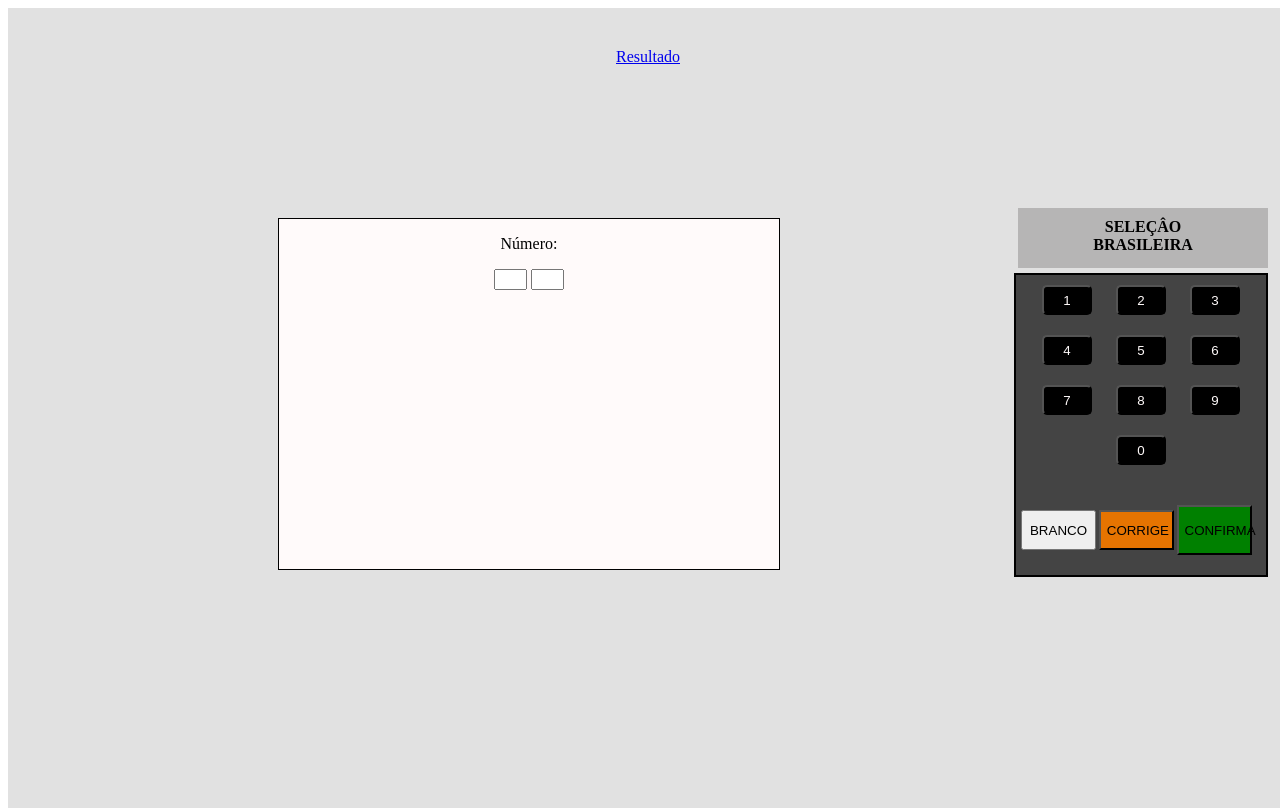
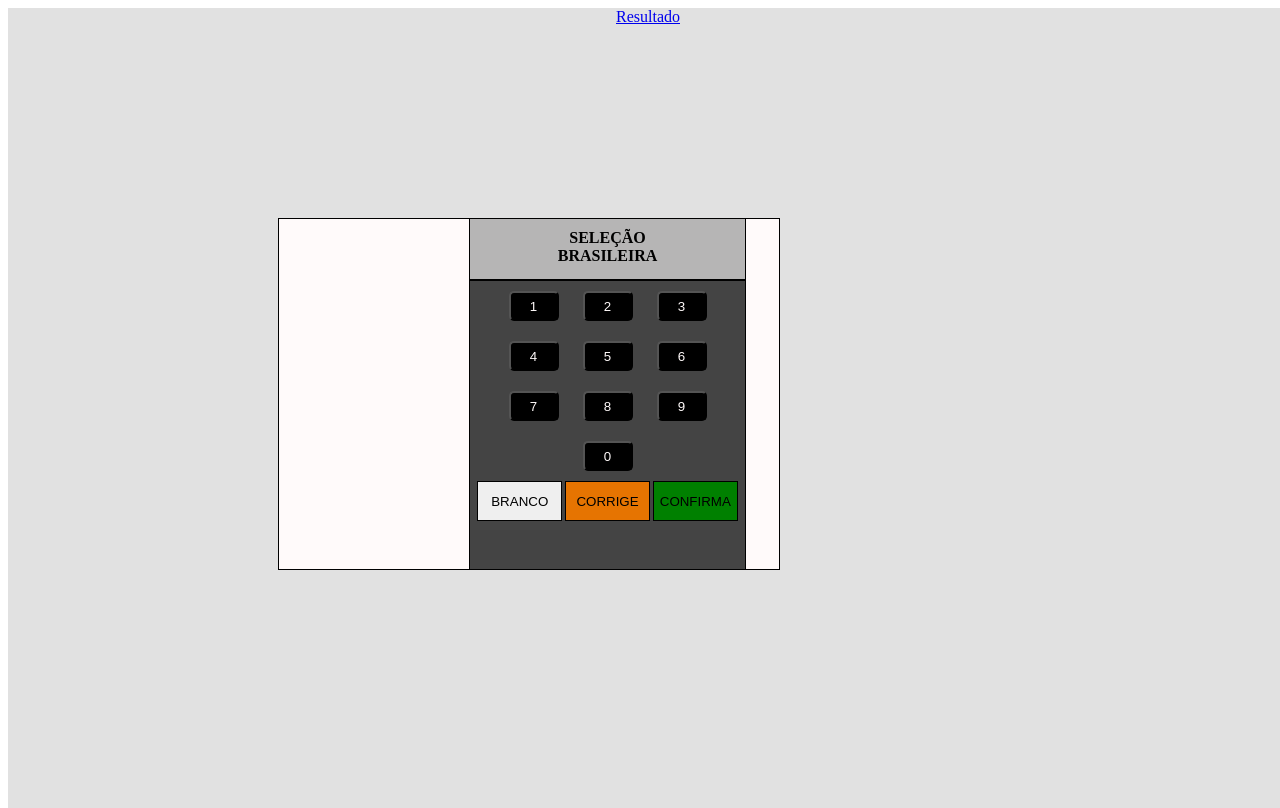
Before and after one commit to boliveira12/Urna-Futebol, a plain HTML site: page index.html in a window 1280 px wide. Drawn offline with Linux system fonts and the light colour scheme.

Commit message:
ajustando pra ficar tudo junto

```diff
--- a/index.html
+++ b/index.html
@@ -19,7 +19,7 @@
                     </form>
                 </div>
                 <div class="cinzaEscuro">
-                    <b>SELEÇÂO<br>BRASILEIRA</b>
+                    <b>SELEÇÃO<br>BRASILEIRA</b>
                 </div>
                 <div class="preto">
                     <button class="bnt click" onclick="inserir(1)">1</button>
@@ -33,7 +33,7 @@
                     <button class="bnt click" onclick="inserir(9)">9</button>
                     <button class="bnt click" onclick="inserir(0)">0</button>
                     <div class="teclado2">
-                        <button class="branco  click">BRANCO</button>
+                        <button class="white  click">BRANCO</button>
                         <button class="laranja  click" onclick="corrige()">CORRIGE</button>
                         <button class="verde" onclick="votar()">CONFIRMA</button>
                     </div>
--- a/style.css
+++ b/style.css
@@ -14,10 +14,11 @@
   }
   .cinzaEscuro{
     top: 50%;
-    margin-top: -200px;
-    width: 250px;
+    margin-top: -190px;
+    width: 275px;
     height: 60px;
-    right: 20px;
+    right: 542px;
+    border: solid 1px black;
     position: absolute;
   }
   b{
@@ -25,14 +26,14 @@
     top: 10px;
   }
   .preto{
-    border: solid 2px;
+    position: absolute;
+    border: solid 1px;
     top: 50%;
-    margin-top: -135px;
-    position: absolute;
+    margin-top: -128px;
     background-color: #444;
-    height: 300px;
-    width: 250px;
-    right: 20px;
+    height: 288px;
+    width: 275px;
+    right: 542px;
   }
   .cinzaClaro{
     position: absolute;
@@ -41,7 +42,6 @@
     margin-left: -370px;
     top: 50%;
     margin-top: -190px;
-    position: absolute;
     height: 350px;
     width: 500px;
     background-color: snow;
@@ -59,22 +59,24 @@
   }
   .teclado2{
     font-size: 11px;
-    position: absolute;
-    bottom: 20px;
+    bottom: 15px;
     left: 5px;
     color: black;
   }
-  .branco{
+  .white{
     height: 40px;
-    width: 75px;
+    width: 85px;
+    border: solid 1px;
   }
   .laranja{
     height: 40px;
-    width: 75px;
+    width: 85px;
     background-color: #E67401;
+    border: solid 1px;
   }
   .verde{
-    height: 50px;
-    width: 75px;
+    height: 40px;
+    width: 85px;
     background-color: green;
+    border: solid 1px;
   }
```
